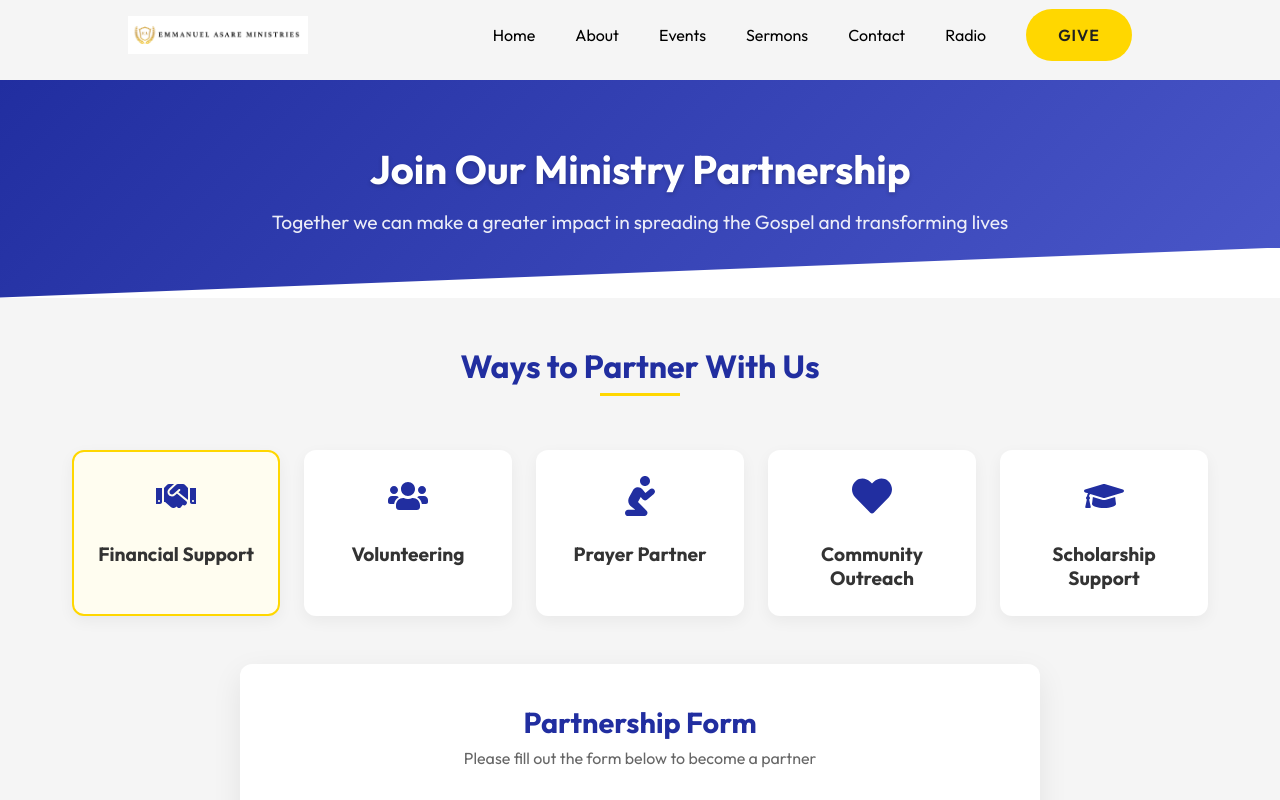
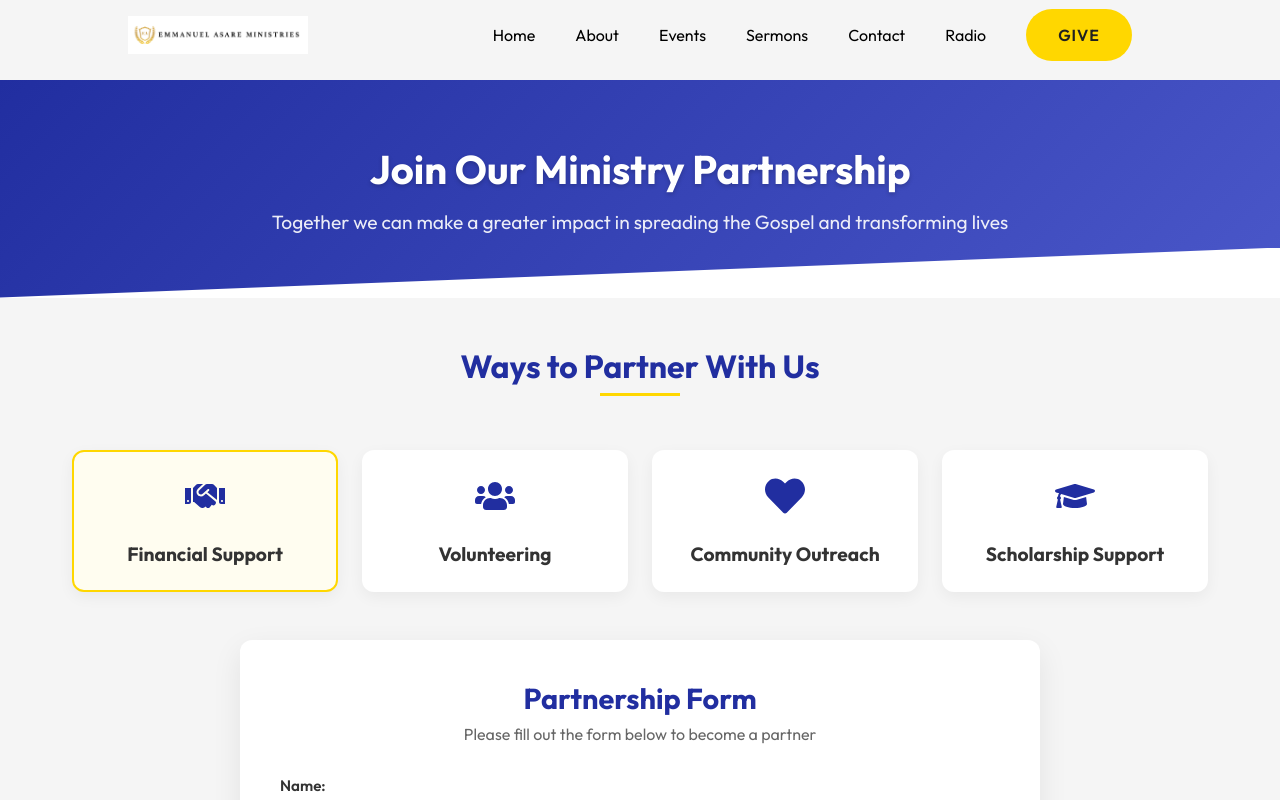
Before and after one commit to SakyiErnest/EA-ministries, a React (Vite) app: page /Partnership in a window 1280 px wide. Shown: the top 800 px of the page. Built offline with nearby package versions, Linux system fonts and the light colour scheme; no server answers.

Commit message:
Changes of pictures

```diff
--- a/src/Components/Board2/Board2.jsx
+++ b/src/Components/Board2/Board2.jsx
@@ -1,8 +1,8 @@
 import React from 'react'
 import './Board2.css'
 import photo1 from '../../assets/WhatsApp Image 2024-10-18 at 11.14.47_a80ec106.jpg'
-import photo2 from '../../assets/IMG-20240705-WA0001.jpg'
-
+import photo2 from '../../assets/DSC_0004-1.jpg'
+import photo3 from '../../assets/DSC_0042-1.jpg'
 const Board2 = () => {
   // Board of Trustees member data
   const trustees = [
@@ -22,7 +22,7 @@ const Board2 = () => {
     },
     {
       id: 3,
-      image: "",
+      image: photo3,
       name: "Madame Gifty Wandem",
       title: "Executive Secretary",
       role: "Member"
--- a/src/Pages/Partnership.jsx
+++ b/src/Pages/Partnership.jsx
@@ -16,7 +16,6 @@ const MinistryPartnership = () => {
   const partnershipTypes = [
     { value: "Financial Support", icon: <FaHandshake /> },
     { value: "Volunteering", icon: <FaUsers /> },
-    { value: "Prayer Partner", icon: <FaPray /> },
     { value: "Community Outreach", icon: <FaHeart /> },
     { value: "Scholarship Support", icon: <FaGraduationCap /> },
   ];
```
Also changed, not shown: src/assets/DSC_0004-1.jpg (added), src/assets/DSC_0042-1.jpg (added).
